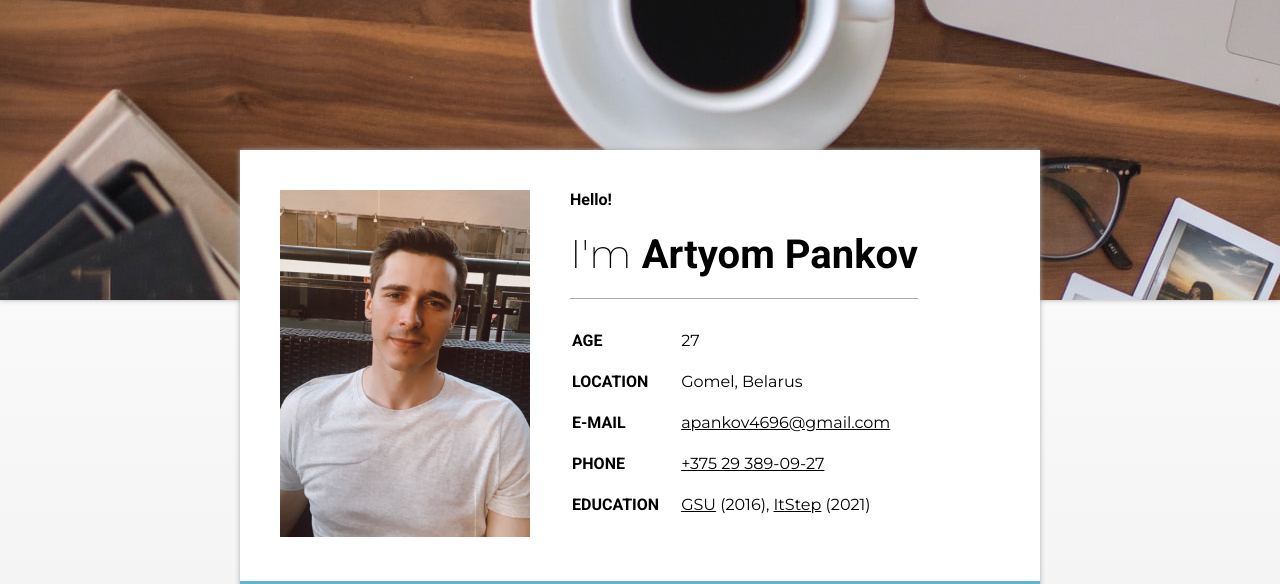
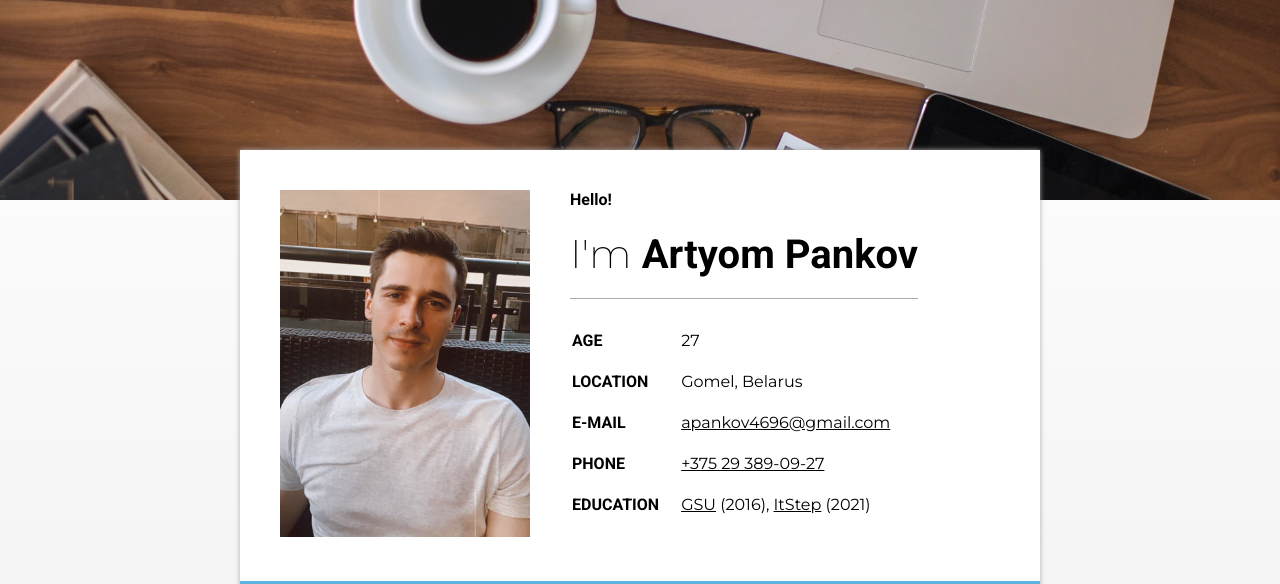
Before and after one commit to avpankov/Pre-Task-Front-End, a plain HTML site: page index.html in a window 1280 px wide. Shown: the top 584 px of the page. Drawn offline with Linux system fonts and the light colour scheme.

Commit message:
Add files via upload

```diff
--- a/index.html
+++ b/index.html
@@ -12,7 +12,6 @@
     <title>PA-Pre Task Front-End</title>
 </head>
 <body>
-    <header class='header'></header>
     <main>
         <div class="wrapper">
             <section class="intro">
--- a/style.css
+++ b/style.css
@@ -26,34 +26,21 @@ h1 {
 
 body {
     font-family: 'Montserrat', sans-serif;
-    height: 1600px;
     background: linear-gradient(#fff, rgb(226, 226, 226));
-    background-size: contain;
-    position: relative;
-}
-
-/* Header */
-
-.header {
-    height: 300px;
-    background-image: url(header-img.jpg);
-    background-size: cover;
-    box-shadow: 0 0 5px rgb(172, 171, 171);
 }
 
 /* Main */
 
 main {
-    position: relative;
+    background-image: url(header-img.jpg);
+    background-repeat: no-repeat;
+    background-size: contain;
 }
 
 .wrapper {
     margin: auto;
+    padding-top: 150px;
     width: 800px;
-    position: absolute;
-    top: -150px;
-    left: 50%;
-    margin-left: -400px;
 }
 
 /* Section intro */
@@ -234,7 +221,7 @@ a:link {
 }
 
 .container {
-    margin: 30px 0;
+    margin-top: 30px;
     display: flex;
     flex-direction: row;
     justify-content: center;
@@ -283,12 +270,14 @@ a:link {
 }
 
 .invalid {
+    position: absolute;
     height: 5px;
     color: red;
     font-size: 12px;
 }
 
 .valid {
+    position: absolute;
     height: 5px;
     color: green;
     font-size: 12px;
@@ -297,8 +286,6 @@ a:link {
 /* Footer */
 
 footer {
-    position: absolute;
-    top: 1550px;
     height: 75px;
     width: 100%;
     background-color: var(--color-primary);
```
